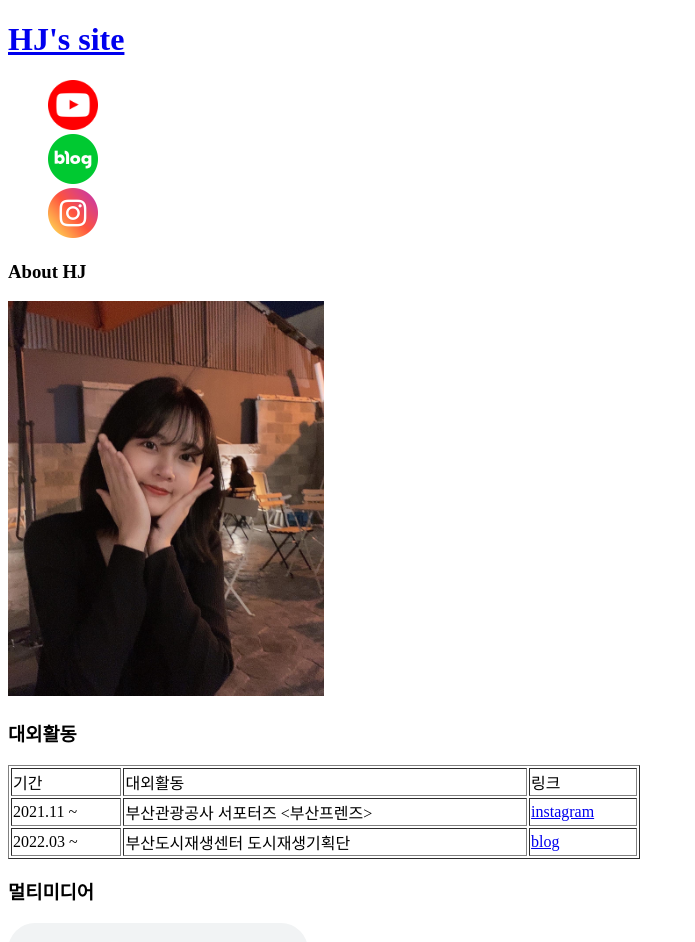
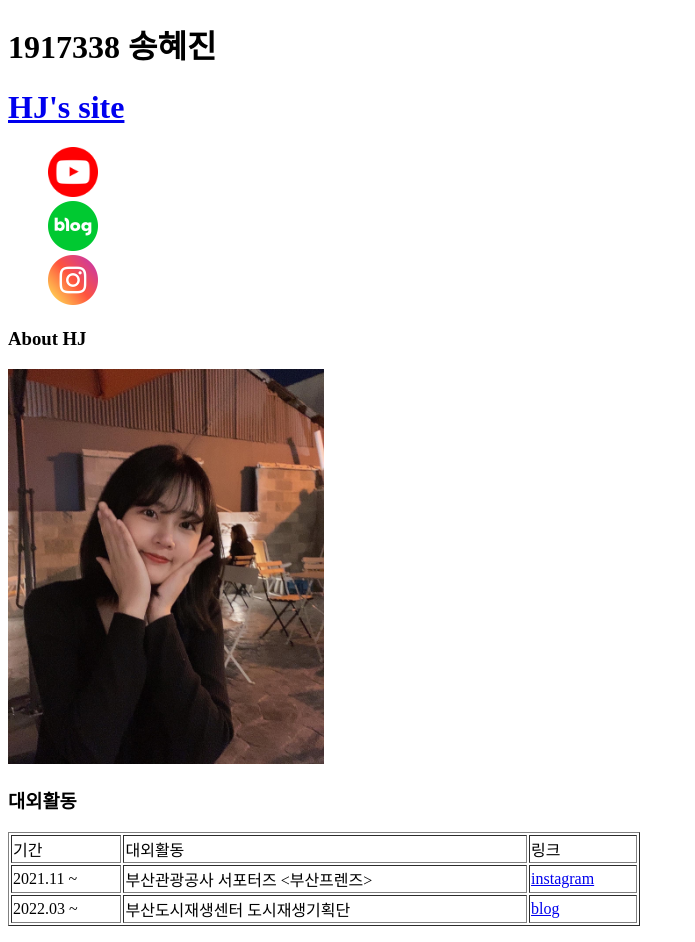
Before and after one commit to hyej-n/web, a plain HTML site: page index.html in a window 1280 px wide. Shown: the top 942 px of the page, without its empty margins (0-695 px from the left). Drawn offline with Linux system fonts and the light colour scheme.

Commit message:
Add files via upload

```diff
--- a/index.html
+++ b/index.html
@@ -8,6 +8,7 @@
 </head>
 <body>
     <header>
+        <h1>1917338 송혜진</h1>
         <h1><a href="start.html">HJ's site</a></h1>
     </header>
     <nav>
```
